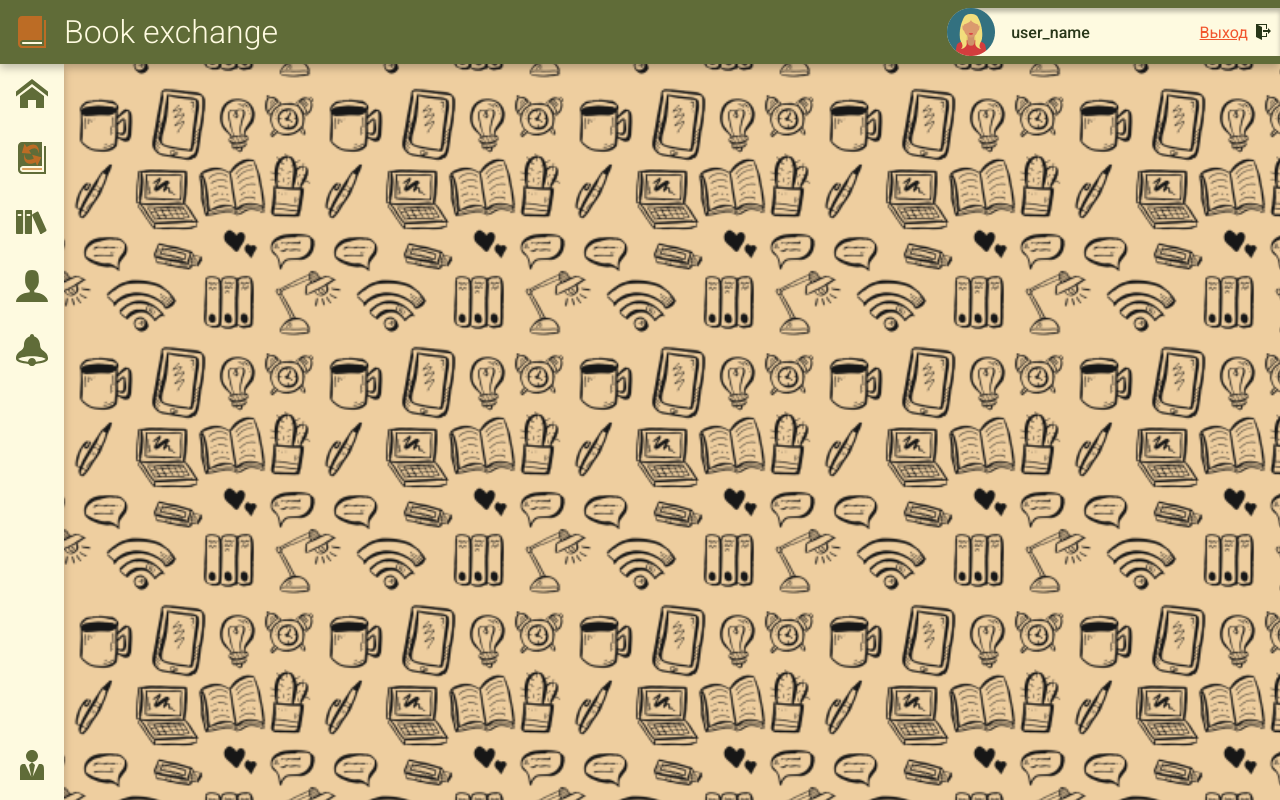
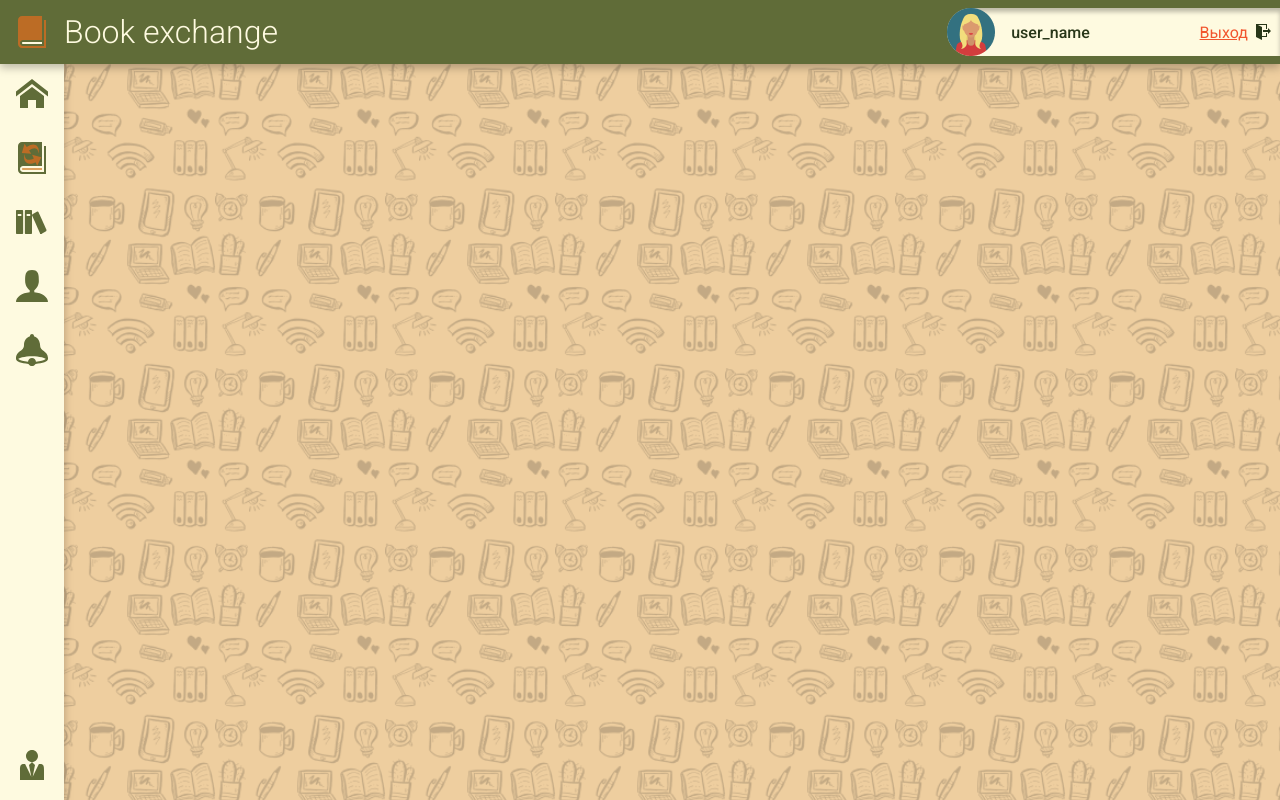
Before and after one commit to jorjif/LI.BooksService.Frontend, a React (Create React App) app: page / in a window 1280 px wide. Built offline with nearby package versions, Linux system fonts and the light colour scheme; what @material-ui/styled-engine would draw is missing.

Commit message:
fixed background image

```diff
--- a/src/components/pageFrame/pageFrame.scss
+++ b/src/components/pageFrame/pageFrame.scss
@@ -1,12 +1,10 @@
 @use "../../variables" as var;
 .page_frame {
   &_bg {
-    z-index: 0;
-    position: relative;
     height: 100%;
     width: 100%;
-    background: var.$background center / contain repeat url(./assets/bg.png);
-    background-size: 250px;
+    background: var.$background center repeat url(./assets/bg.png);
+    background-size: 170px;
     overflow-x: hidden;
   }
   /*&_bg::before {
@@ -29,7 +27,7 @@
     width: calc(100% - 4rem);
     height: calc(100% - 4rem);
     display: flex;
-    justify-content: center;
+    justify-content: flex-start;
     align-items: center;
     flex-direction: column;
     &_startPage {
```
Also changed, not shown: src/components/pageFrame/assets/bg.png.
